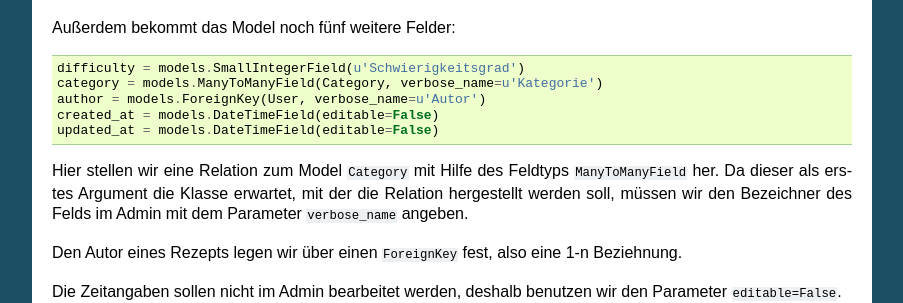
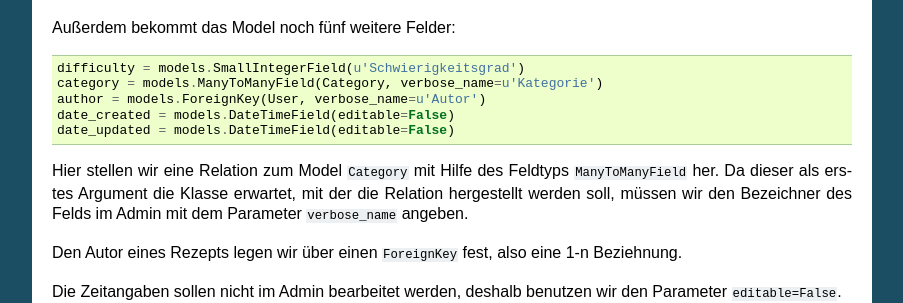
Before and after one commit to keimlink/django-workshop, a Sphinx documentation site: the page built from docs/erstes_projekt/app.rst, in a window 1280 px wide and 900 px high, scrolled down 1571 px. Shown: the part 152-455 px from the top of the window, without its empty margins (198-1101 px from the left). Built offline with Sphinx 7.4.7, drawn with Linux system fonts in a browser that asks for light colours.

Commit message:
Code für zeitbezogene Felder aktualisiert.

```diff
--- a/docs/erstes_projekt/app.rst
+++ b/docs/erstes_projekt/app.rst
@@ -88,8 +88,8 @@ Außerdem bekommt das Model noch fünf weitere Felder::
     difficulty = models.SmallIntegerField(u'Schwierigkeitsgrad')
     category = models.ManyToManyField(Category, verbose_name=u'Kategorie')
     author = models.ForeignKey(User, verbose_name=u'Autor')
-    created_at = models.DateTimeField(editable=False)
-    updated_at = models.DateTimeField(editable=False)
+    date_created = models.DateTimeField(editable=False)
+    date_updated = models.DateTimeField(editable=False)
 
 Hier stellen wir eine Relation zum Model ``Category`` mit Hilfe des Feldtyps ``ManyToManyField`` her. Da dieser als erstes Argument die Klasse erwartet, mit der die Relation hergestellt werden soll, müssen wir den Bezeichner des Felds im Admin mit dem Parameter ``verbose_name`` angeben.
 
```
